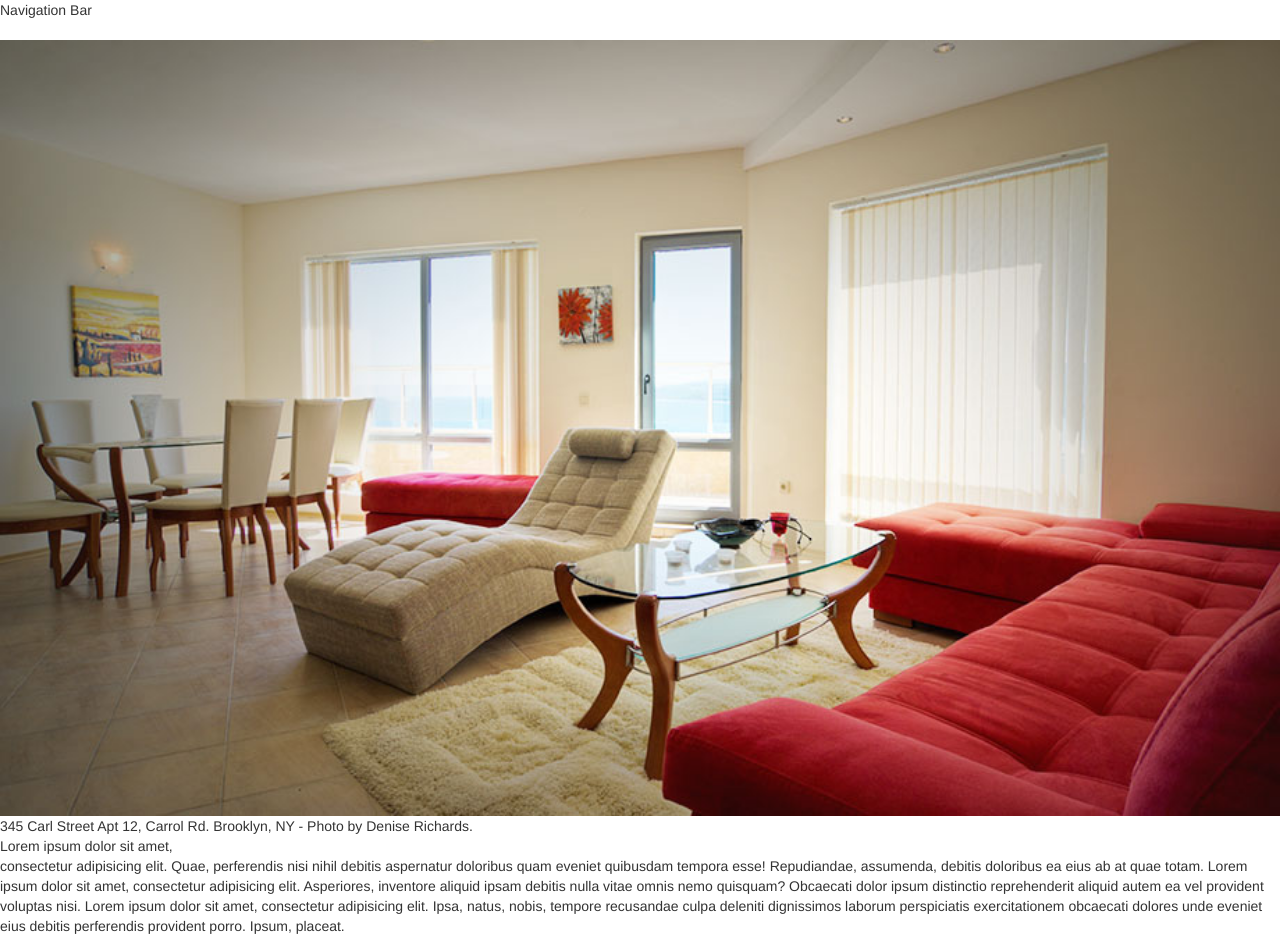
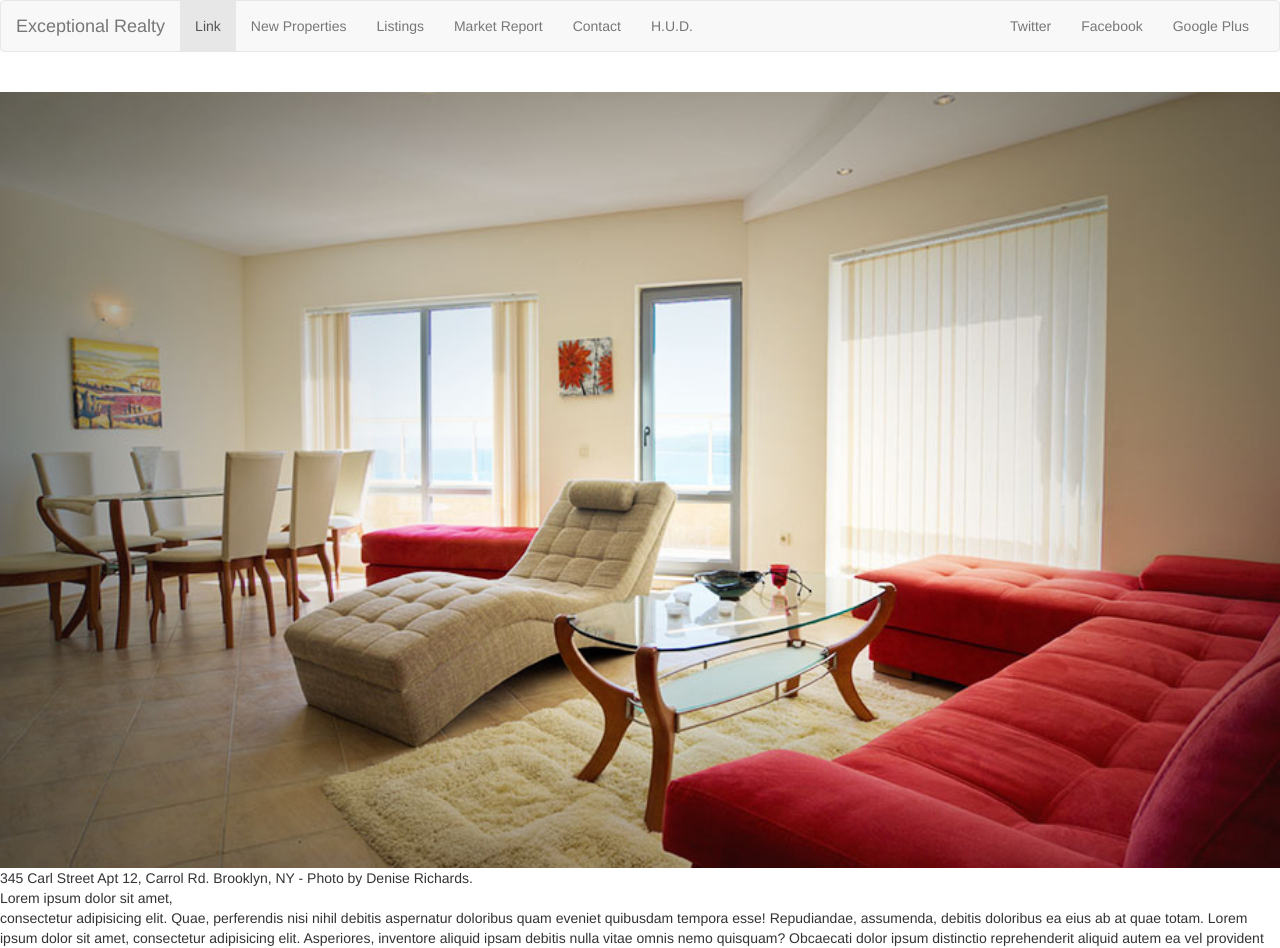
Before and after one commit to Charlotteevel/exceptional-realty-bootstrapped, a plain HTML site: page index.html in a window 1280 px wide. Shown: the top 948 px of the page. Drawn offline with nearby package versions, Linux system fonts and the light colour scheme.

Commit message:
finish navbar

```diff
--- a/index.html
+++ b/index.html
@@ -25,9 +25,43 @@
 
         <div class="row">
           <div class="col-sm-12">
-            Navigation Bar
-            </div>
+            <nav class="navbar navbar-default">
+                <div class="container-fluid">
+                  <!-- Brand and toggle get grouped for better mobile display -->
+                  <div class="navbar-header">
+                    <button type="button" class="navbar-toggle collapsed" data-toggle="collapse" data-target="#bs-example-navbar-collapse-1" aria-expanded="false">
+                      <span class="sr-only">Toggle navigation</span>
+                      <span class="icon-bar"></span>
+                      <span class="icon-bar"></span>
+                      <span class="icon-bar"></span>
+                    </button>
+                    <a class="navbar-brand" href="#">Exceptional Realty</a>
+                  </div>
+
+                  <!-- Collect the nav links, forms, and other content for toggling -->
+                  <div class="collapse navbar-collapse" id="bs-example-navbar-collapse-1">
+                  <!-- main nav links -->
+                    <ul class="nav navbar-nav">
+                      <li class="active"><a href="#">Link</a></li>
+                      <li><a href="#">New Properties</a></li>
+                      <li><a href="#">Listings</a></li>
+                      <li><a href="#">Market Report</a></li>
+                      <li><a href="#">Contact</a></li>
+                      <li><a href="#" target="_blank">H.U.D.</a></li>
+                    </ul>
+                    <!-- social nav links -->
+                     <ul class="nav navbar-nav navbar-right">
+                          <li><a class="twit" href="#" title="Twitter">Twitter</a></li>
+                          <li><a class="fbook" href="#" title="Facebook">Facebook</a></li>
+                          <li><a class="gplus" href="#" title="Google Plus">Google Plus</a></li>
+                      </ul>
+                     </li>
+                  </ul>
+                 </div><!-- /.navbar-collapse -->
+              </div><!-- /.container-fluid -->
+            </nav>
           </div>
+        </div>
 
           <div class="row">
             <div class="col-sm-12">
```
